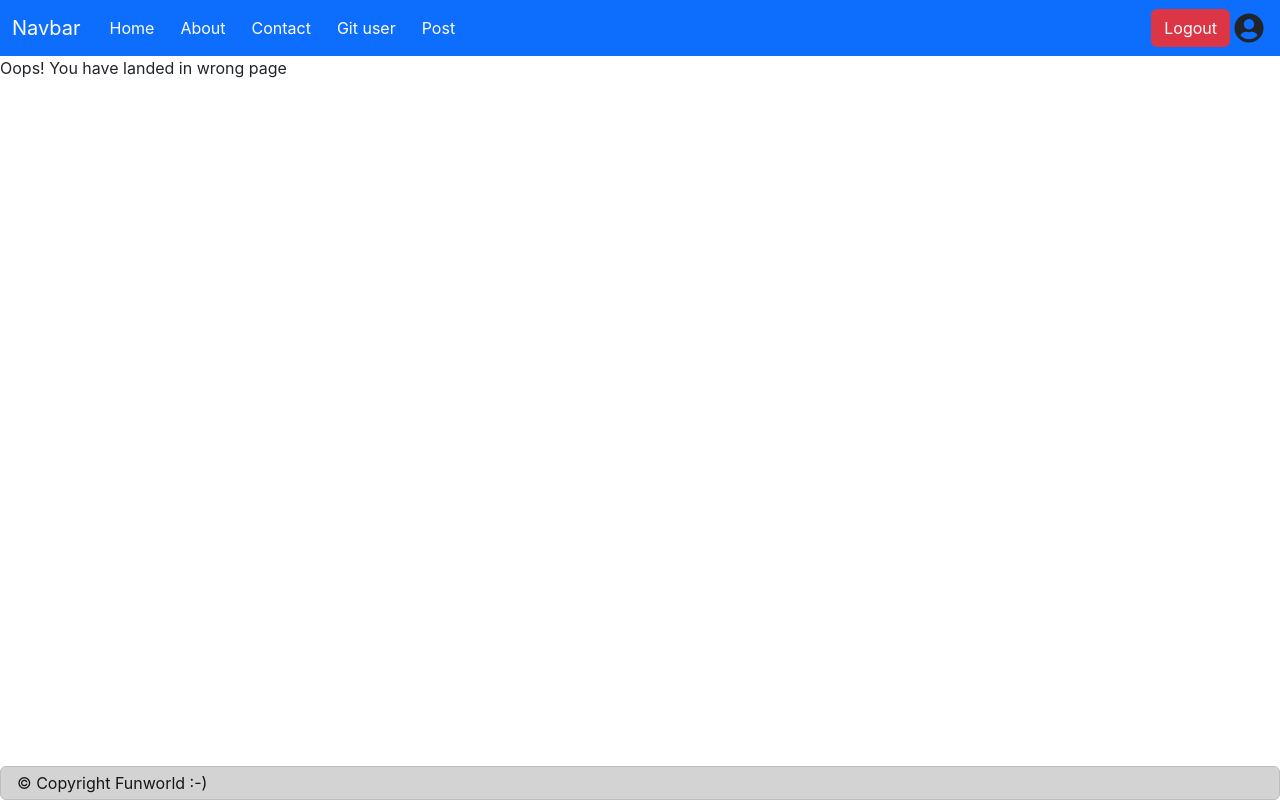
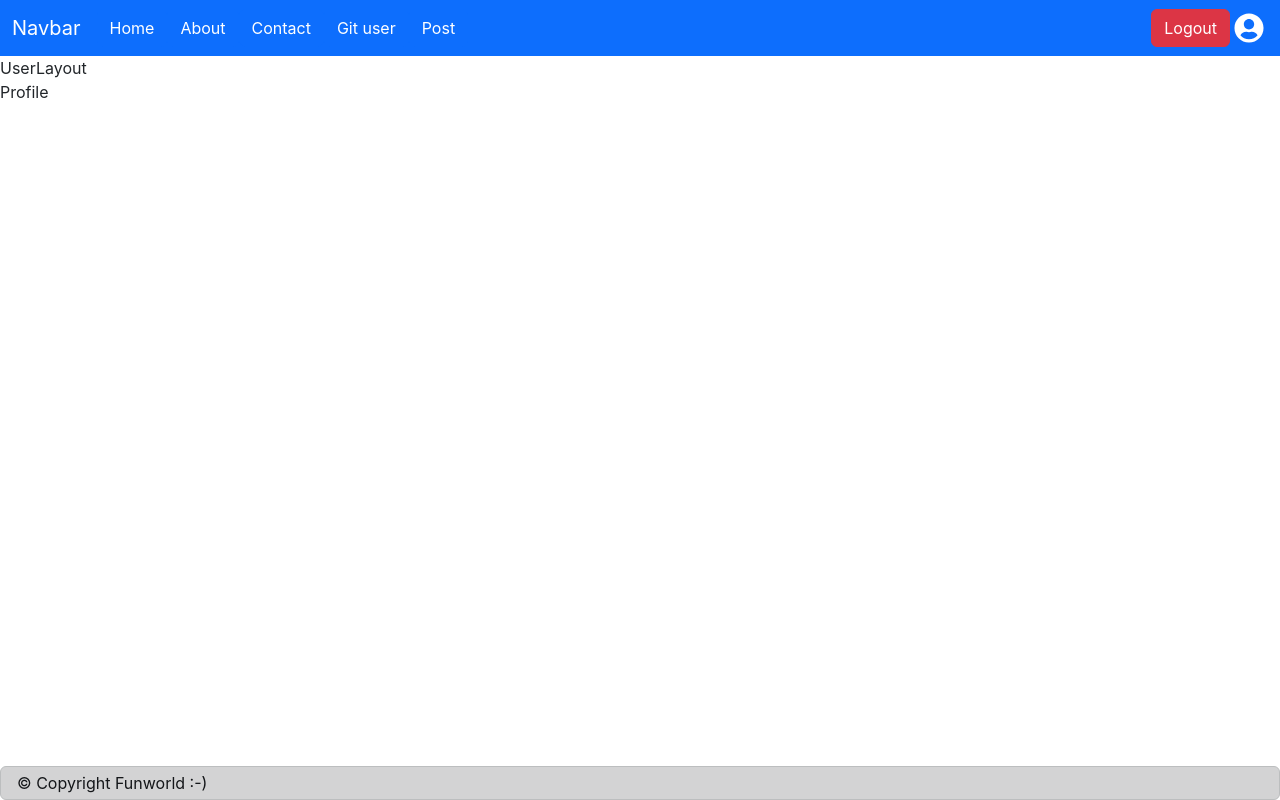
Before and after one commit to dineshgopalchand/MERN-29, a React (Create React App) app in the folder react-course-ts/: page /user/profile in a window 1280 px wide. Both pictures are taken after a click on the button "Login". Built offline with nearby package versions, Linux system fonts and the light colour scheme.

Commit message:
Discussed more on Route

```diff
--- a/react-course-ts/src/App.scss
+++ b/react-course-ts/src/App.scss
@@ -7,3 +7,6 @@
     flex: 1 1 auto;
   }
 }
+a.user-profile-icon{
+  color:white;
+}
--- a/react-course-ts/src/App.tsx
+++ b/react-course-ts/src/App.tsx
@@ -1,7 +1,9 @@
-import { Route, Routes } from "react-router";
+import { Navigate, Route, Routes } from "react-router";
 import "./App.scss";
 import MainLayout from "./layouts/MainLayout";
+import UserLayout from "./layouts/UserLayout";
 import About from "./pages/About";
+import Account from "./pages/Account";
 import Contact from "./pages/Contact";
 import GitFollower from "./pages/GitFollower";
 import GitProfile from "./pages/GitProfile";
@@ -9,6 +11,7 @@ import GitUser from "./pages/GitUser";
 import Home from "./pages/Home";
 import NotFound from "./pages/NotFound";
 import Post from "./pages/Post";
+import Profile from "./pages/Profile";
 
 function App() {
   return (
@@ -25,6 +28,11 @@ function App() {
             path="/git-user/:userId/followers"
             element={<GitFollower />}
           ></Route>
+          <Route path="user" element={<UserLayout />}>
+            <Route index element={<Navigate to="./profile" />}></Route>
+            <Route path="profile" element={<Profile />}></Route>
+            <Route path="account" element={<Account />}></Route>
+          </Route>
           <Route path="*" element={<NotFound />}></Route>
         </Route>
       </Routes>
--- a/react-course-ts/src/UI/Header.tsx
+++ b/react-course-ts/src/UI/Header.tsx
@@ -56,7 +56,9 @@ function Header() {
                 <button className="btn btn-danger" onClick={logoutHandler}>
                   Logout
                 </button>
-                <FaUserCircle className={`${classes.userIcon} m-1`} />
+                <Link to="/user/account" className="user-profile-icon">
+                  <FaUserCircle className={`${classes.userIcon} m-1`} />
+                </Link>
               </>
             ) : (
               <button
--- /dev/null
+++ b/react-course-ts/src/layouts/UserLayout.tsx
@@ -0,0 +1,12 @@
+import React from 'react'
+import { Outlet } from 'react-router'
+
+const UserLayout = () => {
+  return (<>
+    <div>UserLayout</div>
+    <Outlet/>
+    </>
+  )
+}
+
+export default UserLayout
--- /dev/null
+++ b/react-course-ts/src/pages/Profile.tsx
@@ -0,0 +1,9 @@
+import React from 'react'
+
+const Profile = () => {
+  return (
+    <div>Profile</div>
+  )
+}
+
+export default Profile
```
